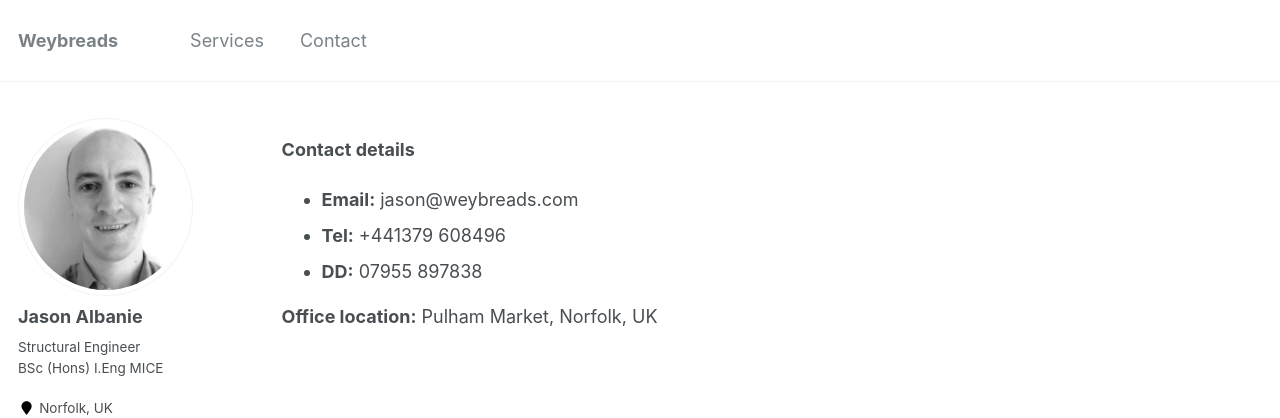
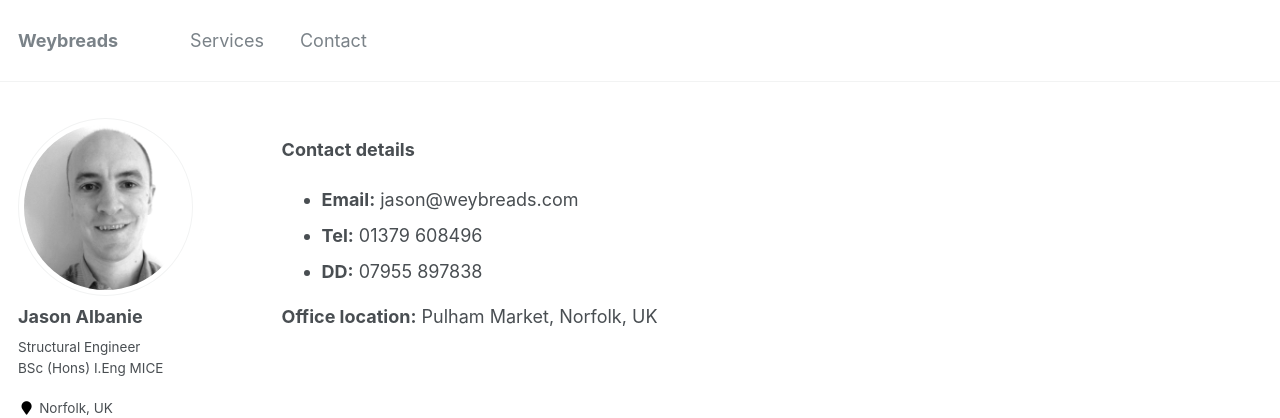
Before and after one commit to weybreads/weybreads.github.io, a Jekyll site: the page built from _pages/contact.md, in a window 1280 px wide. Shown: the top 418 px of the page. Built offline with Jekyll 4.4.1, drawn with Linux system fonts in a browser that asks for light colours.

Commit message:
use local phone number

```diff
--- a/_pages/contact.md
+++ b/_pages/contact.md
@@ -9,7 +9,7 @@ author_profile: true
 
 <ul>
 <li><strong>Email:</strong> jason@weybreads.com</li>
-<li><strong>Tel:</strong> +441379 608496</li>
+<li><strong>Tel:</strong> 01379 608496</li>
 <li><strong>DD:</strong> 07955 897838</li>
 </ul>
 
```
